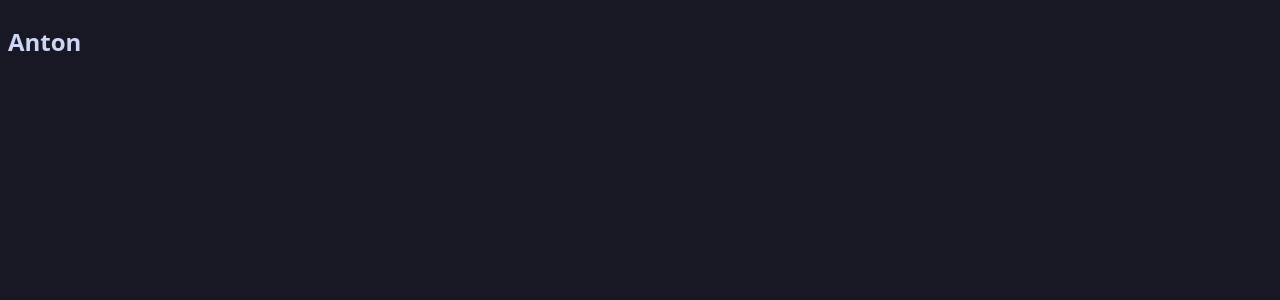
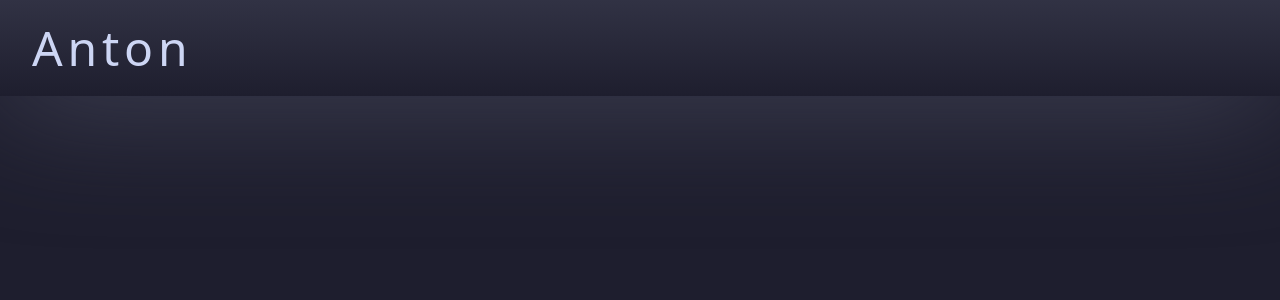
Before and after one commit to anton-oz/portfolio, a React (Vite) app: page / in a window 1280 px wide. Shown: the top 300 px of the page. Built offline with nearby package versions, Linux system fonts and the light colour scheme.

Commit message:
feat: basic navbar layout

```diff
--- a/src/App.tsx
+++ b/src/App.tsx
@@ -1,7 +1,8 @@
+import Nav from "./components/nav/Nav";
 export default function App() {
   return (
     <main id="snapContainer" className="scroll-smooth">
-      <h1>Anton</h1>
+      <Nav />
     </main>
   );
 }
--- /dev/null
+++ b/src/components/nav/Nav.tsx
@@ -0,0 +1,27 @@
+import "./nav.css";
+
+export default function Nav() {
+  const handleMouseEnter = () => {
+    const nameEl = document.getElementById("name");
+    if (!nameEl) throw new Error("name element is null");
+    nameEl.style.animation = "widen 200ms ease-in forwards";
+  };
+
+  const handleMouseLeave = () => {
+    const nameEl = document.getElementById("name");
+    if (!nameEl) throw new Error("name element is null");
+    nameEl.style.animation = "shorten 200ms ease-in forwards";
+  };
+
+  return (
+    <nav>
+      <h1
+        id="name"
+        onMouseEnter={handleMouseEnter}
+        onMouseLeave={handleMouseLeave}
+      >
+        Anton
+      </h1>
+    </nav>
+  );
+}
--- /dev/null
+++ b/src/components/nav/nav.css
@@ -0,0 +1,47 @@
+nav {
+  height: 6em;
+  padding: 1.5em 2em;
+
+  background: linear-gradient(var(--surface-0), var(--base));
+  filter: drop-shadow(0 0 4rem var(--surface-1));
+}
+
+nav h1 {
+  position: absolute;
+  width: 0;
+
+  font-size: 3em;
+  letter-spacing: 0.1em;
+
+  border-bottom: 3px solid var(--text);
+
+  /* cursor: pointer; */
+  cursor: default;
+
+  transition: all;
+  transition-duration: 200ms;
+}
+
+nav h1:hover {
+  letter-spacing: normal;
+  border-bottom-color: var(--text);
+  padding-right: 2em;
+}
+
+@keyframes widen {
+  from {
+    width: 0;
+  }
+  to {
+    width: 9.5rem;
+  }
+}
+
+@keyframes shorten {
+  from {
+    width: 9.5rem;
+  }
+  to {
+    width: 0;
+  }
+}
--- a/src/index.css
+++ b/src/index.css
@@ -8,7 +8,8 @@
 
   color-scheme: light dark;
   color: #cdd6f4;
-  background-color: var(--mantel);
+  background: var(--base);
+  /* background: linear-gradient(var(--crust), var(--base) 25%); */
 
   font-synthesis: none;
   text-rendering: optimizeLegibility;
--- a/src/main.tsx
+++ b/src/main.tsx
@@ -1,10 +1,11 @@
 import React from "react";
 import ReactDOM from "react-dom/client";
+import "./reset.css";
+import "./index.css";
 import App from "./App.tsx";
-import "./index.css";
 
 ReactDOM.createRoot(document.getElementById("root")!).render(
   <React.StrictMode>
     <App />
-  </React.StrictMode>
+  </React.StrictMode>,
 );
```
